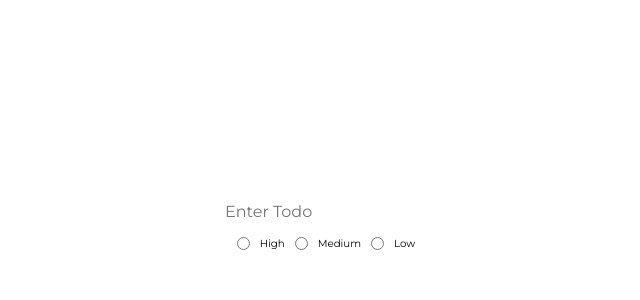
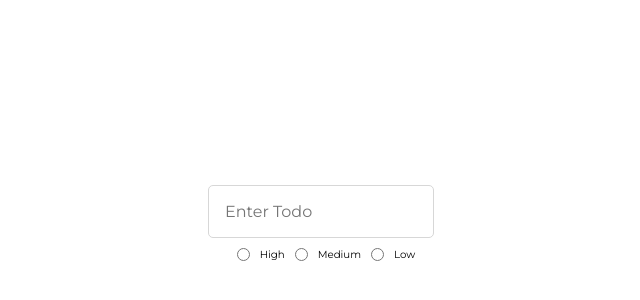
Before and after one commit to rahulruben/todos, a React (Create React App) app: page / in a window 1280 px wide. Shown: the part 182-482 px from the top of the page, without its empty margins (319-959 px from the left). Built offline with nearby package versions, Linux system fonts and the light colour scheme.

Commit message:
added border

```diff
--- a/src/App.css
+++ b/src/App.css
@@ -12,10 +12,12 @@
 
 .todos__input {
   font-family: 'Montserrat', sans-serif;
-  border: none;
   outline: none;
   width: 100%;
   padding: 1em;
+  border: 1px solid #d7d7d7;
+  margin: 10px 0;
+  border-radius: 5px;
   font-size: 1em;
 }
 
```
